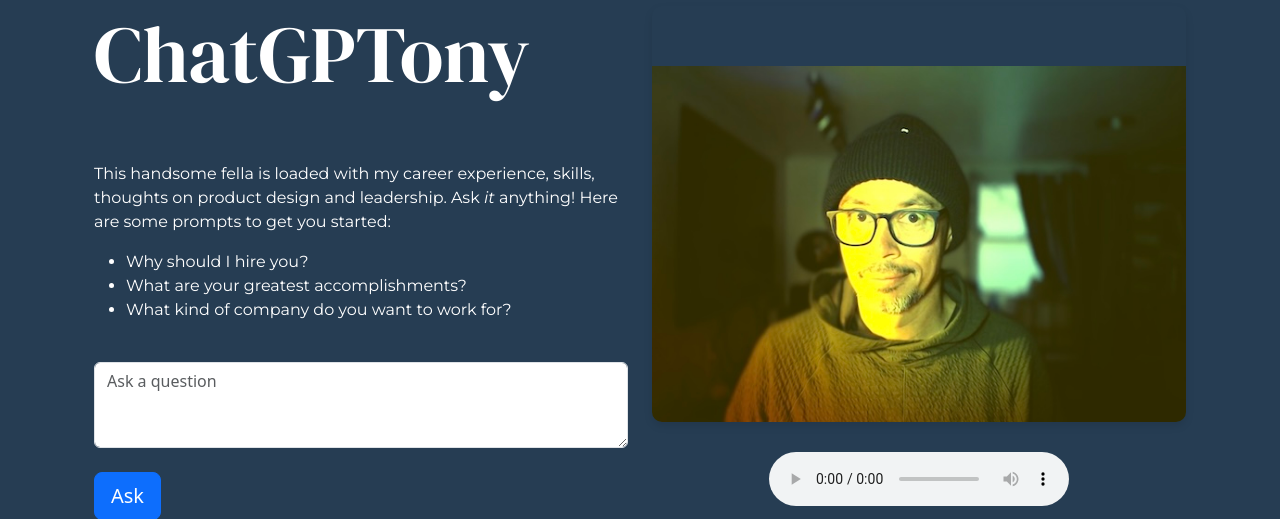
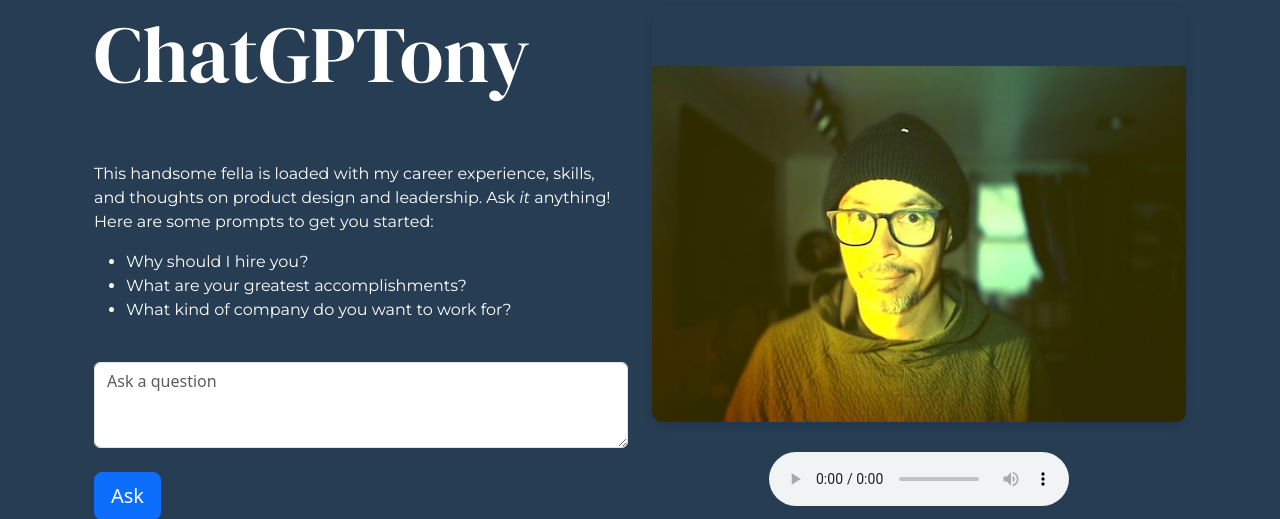
Before and after one commit to khalua/zoltar, a Flask app: page / in a window 1280 px wide. Shown: the part 74-593 px from the top of the page. Run offline with Flask 3, Linux system fonts and the light colour scheme; some libraries are stand-ins or nearby versions.

Commit message:
small text change

```diff
--- a/templates/index.html
+++ b/templates/index.html
@@ -11,7 +11,7 @@
                 <div class="col-md-6 col-sm-12">
                     <h1 class="display-1">ChatGPTony</h1>
                         <div class="mb-3">
-                            <p>This handsome fella is loaded with my career experience, skills, thoughts on product design and leadership.  Ask <i>it</i> anything! Here are some prompts to get you started:</p>
+                            <p>This handsome fella is loaded with my career experience, skills, and thoughts on product design and leadership.  Ask <i>it</i> anything! <br> Here are some prompts to get you started:</p>
                                 <ul>
                                   <li class="clickable-question">Why should I hire you?</li>
                                   <li class="clickable-question">What are your greatest accomplishments?</li>
```
